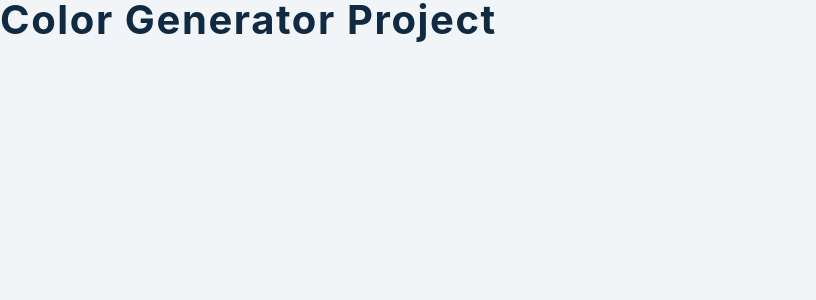
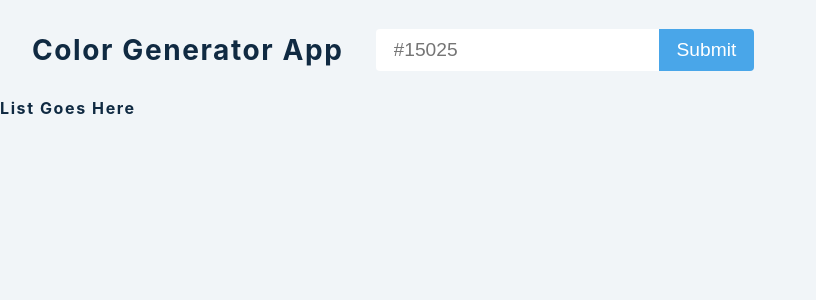
Before and after one commit to meyoh-23/color-generator-react, a React (Create React App) app: page / in a window 1280 px wide. Shown: the top 300 px of the page, without its empty margins (0-816 px from the left). Built offline with nearby package versions, Linux system fonts and the light colour scheme; the HTML template or start-up script is replaced by a standard one.

Commit message:
start form-submission

```diff
--- a/src/App.js
+++ b/src/App.js
@@ -4,7 +4,34 @@
 import Values from 'values.js'
 
 function App() {
-  return <h2>color generator project</h2>
+  const [color, setColor] = useState('');
+  const[error, setError] = useState(false);
+  const [list, setList] = useState([]);
+
+  // handling the form submission
+  const handleSubmit = (e) => {
+    e.preventDefault();
+    console.log('hello form');
+  }
+
+  return (
+    <>
+      <section className='container'>
+      <h3>color generator App</h3>
+      <form onSubmit={handleSubmit}>
+        <input type='text'
+        value={color}
+        onChange={(e) => setColor(e.target.value)}
+        placeholder='#15025'
+        />
+        <button className='btn' type='submit'>submit</button>
+      </form>
+    </section>
+    <section className='colors'>
+      <h4>list goes here</h4>
+    </section>
+    </>
+  )
 }
 
 export default App
```
